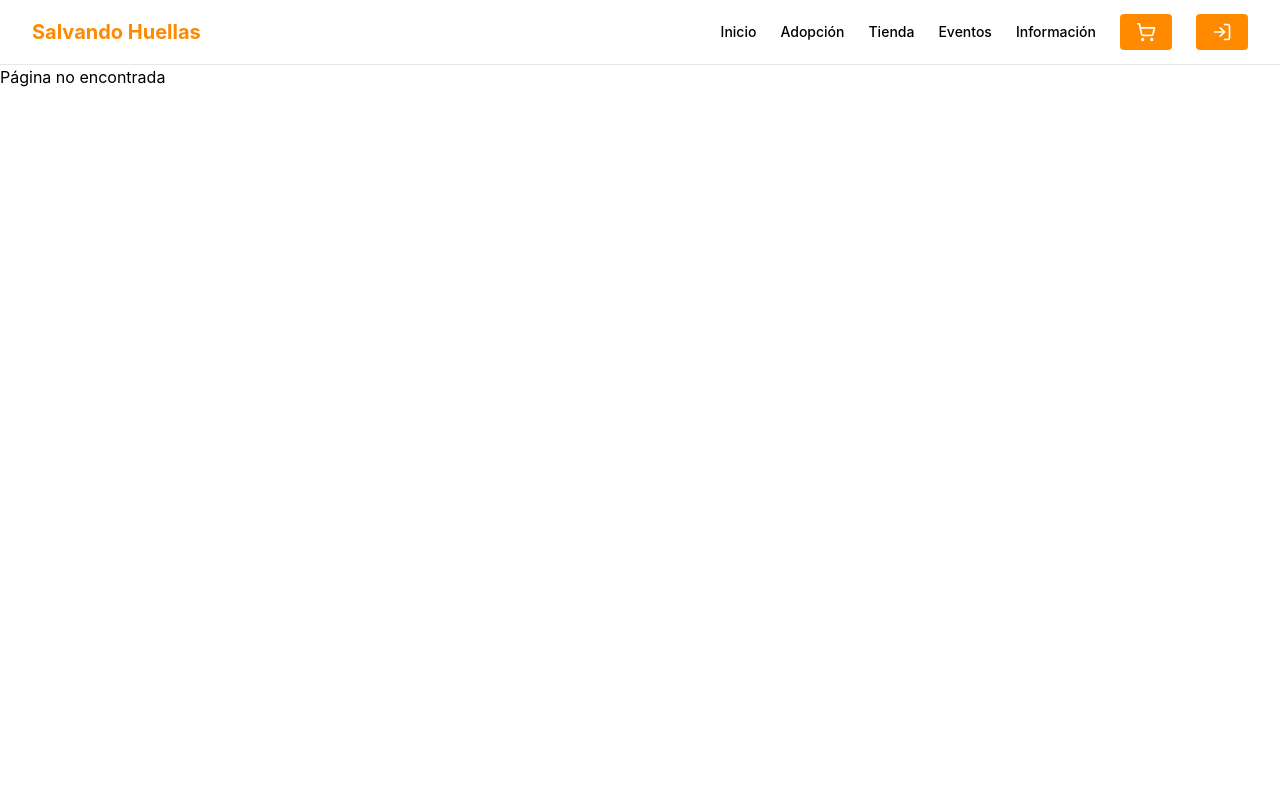
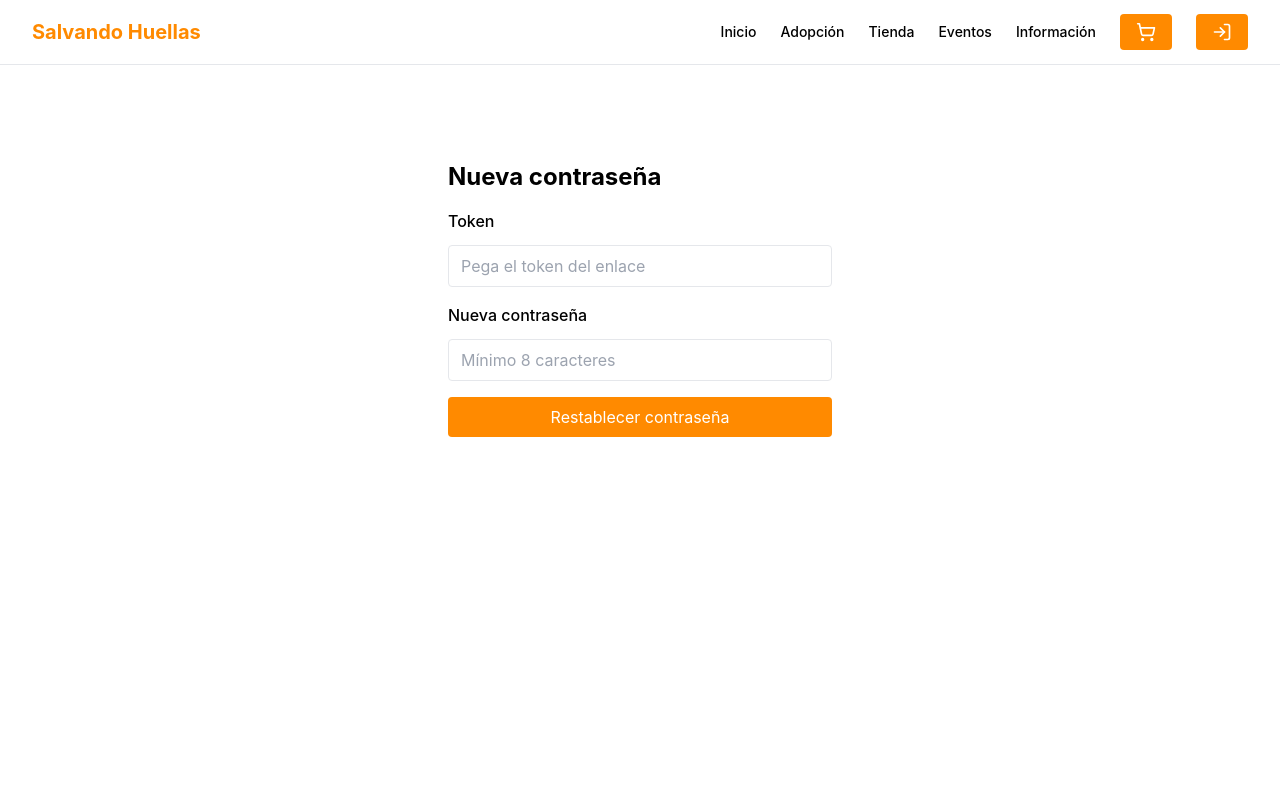
Before and after one commit to AnaGiachini/WebSalvandoHuellas, a React (Create React App) app in the folder frontend/: page /auth/reset in a window 1280 px wide. Shown: the top 800 px of the page. Built offline with nearby package versions, Linux system fonts and the light colour scheme; no server answers.

Commit message:
Feat:UC02 Iniciar Sesion y recuperar contraseña

```diff
--- a/frontend/src/App.js
+++ b/frontend/src/App.js
@@ -20,6 +20,9 @@ import AdminEvents from "./components/admin/AdminEvents";
 import Donaciones from "./pages/donations/Donaciones";
 import AdminAdoptions from "./components/admin/AdminAdoptions";
 import Profile from "./pages/Profile";
+import SocialCallback from "./pages/auth/SocialCallback";
+import ForgotPassword from "./pages/auth/ForgotPassword";
+import ResetPassword from "./pages/auth/ResetPassword";
 
 function App() {
   return (
@@ -38,6 +41,9 @@ function App() {
           <Route path="/registro" element={<RegisterPage />} />
           <Route path="/donaciones" element={<Donaciones />} />
           <Route path="/perfil" element={<Profile />} />
+          <Route path="/auth/callback" element={<SocialCallback />} />
+          <Route path="/auth/forgot" element={<ForgotPassword />} />
+          <Route path="/auth/reset" element={<ResetPassword />} />
 
           {/* Rutas Admin */}
           <Route path="/admin" element={<Admin />} />
--- a/frontend/src/components/auth/LoginForm.jsx
+++ b/frontend/src/components/auth/LoginForm.jsx
@@ -60,6 +60,7 @@ export default function LoginForm() {
             variant="link"
             className="p-0 h-auto text-xs text-primary"
             type="button"
+            onClick={() => navigate('/auth/forgot')}
           >
             ¿Olvidaste tu contraseña?
           </Button>
--- a/frontend/src/components/auth/SocialLogin.jsx
+++ b/frontend/src/components/auth/SocialLogin.jsx
@@ -1,23 +1,23 @@
 import { useState } from "react";
-import { useNavigate } from "react-router-dom";
+//import { useNavigate } from "react-router-dom";
 import { Button } from "../ui/button";
 import { useToast } from "../../hooks/useToast";
 import { Facebook } from "lucide-react";
 
-const API_URL = process.env.REACT_APP_API_URL || "http://localhost:4000/api/v1";
-const API_BASE = API_URL.replace(/\/api\/v1$/, "");
+// URL base del backend (sin /api), configurable por .env
+const BACK_URL = process.env.REACT_APP_BACK_URL || "http://localhost:4000";
 
 export default function SocialLogin() {
   const [isLoading, setIsLoading] = useState(null);
-  const navigate = useNavigate();
+  //const navigate = useNavigate();
   const { toast } = useToast();
 
   const go = (provider) => {
     setIsLoading(provider);
     try {
       const target = provider === "Google"
-        ? `${API_BASE}/api/v1/auth/google`
-        : `${API_BASE}/api/v1/auth/facebook`;
+        ? `${BACK_URL}/api/v1/auth/google`
+        : `${BACK_URL}/api/v1/auth/facebook`;
       window.location.href = target;
     } catch (err) {
       setIsLoading(null);
--- a/frontend/src/pages/Login.jsx
+++ b/frontend/src/pages/Login.jsx
@@ -10,6 +10,7 @@ import {
 import { Separator } from "../components/ui/separator";
 import LoginForm from "../components/auth/LoginForm";
 import GuestLogin from "../components/auth/GuestLogin";
+import SocialLogin from "../components/auth/SocialLogin";
 
 export default function LoginPage() {
   return (
@@ -21,7 +22,7 @@ export default function LoginPage() {
               Iniciar Sesión
             </CardTitle>
             <CardDescription>
-              Ingresa con tu email y contraseña
+              Ingresa con tu email y contraseña o utiliza tus redes sociales
             </CardDescription>
           </CardHeader>
 
@@ -39,6 +40,18 @@ export default function LoginPage() {
               </div>
             </div>
 
+            <SocialLogin />
+
+            <div className="relative my-6">
+              <div className="absolute inset-0 flex items-center">
+                <Separator className="w-full" />
+              </div>
+              <div className="relative flex justify-center text-xs uppercase">
+                <span className="bg-background px-2 text-muted-foreground">
+                  O
+                </span>
+              </div>
+            </div>
             <GuestLogin />
           </CardContent>
 
--- /dev/null
+++ b/frontend/src/pages/auth/ForgotPassword.jsx
@@ -0,0 +1,62 @@
+import { useState } from "react";
+import { useToast } from "../../hooks/useToast";
+import { Input } from "../../components/ui/input";
+import { Label } from "../../components/ui/label";
+import { Button } from "../../components/ui/button";
+import authService from "../../services/authService";
+
+export default function ForgotPassword() {
+  const { toast } = useToast();
+  const [email, setEmail] = useState("");
+  const [isLoading, setIsLoading] = useState(false);
+  const [devLink, setDevLink] = useState(null);
+
+  const onSubmit = async (e) => {
+    e.preventDefault();
+    setIsLoading(true);
+    try {
+      const { message, resetLink } = await authService.forgotPassword(email.trim().toLowerCase());
+      toast({ title: "Listo", description: message });
+      if (resetLink) setDevLink(resetLink);
+    } catch (err) {
+      const description = err?.response?.data?.message || "Ocurrió un error.";
+      toast({ title: "Error", description });
+    } finally {
+      setIsLoading(false);
+    }
+  };
+
+  return (
+    <div className="container py-12 md:py-24 max-w-md">
+      <h1 className="text-2xl font-bold mb-4">Restablecer contraseña</h1>
+      <p className="text-sm text-muted-foreground mb-6">
+        Ingresa tu correo y te enviaremos un enlace para restablecer tu contraseña.
+      </p>
+      <form onSubmit={onSubmit} className="space-y-4">
+        <div className="space-y-2">
+          <Label htmlFor="email">Correo electrónico</Label>
+          <Input
+            id="email"
+            type="email"
+            placeholder="tu@ejemplo.com"
+            value={email}
+            onChange={(e) => setEmail(e.target.value)}
+            required
+          />
+        </div>
+        <Button type="submit" className="w-full" disabled={isLoading}>
+          {isLoading ? "Enviando..." : "Enviar enlace"}
+        </Button>
+      </form>
+
+      {devLink && (
+        <div className="mt-6 p-3 rounded border text-sm">
+          <div className="font-medium mb-1">Enlace de reseteo (solo dev):</div>
+          <a className="text-primary underline break-all" href={devLink}>
+            {devLink}
+          </a>
+        </div>
+      )}
+    </div>
+  );
+}
--- /dev/null
+++ b/frontend/src/pages/auth/ResetPassword.jsx
@@ -0,0 +1,79 @@
+import { useEffect, useState } from "react";
+import { useLocation, useNavigate } from "react-router-dom";
+import { useToast } from "../../hooks/useToast";
+import { Input } from "../../components/ui/input";
+import { Label } from "../../components/ui/label";
+import { Button } from "../../components/ui/button";
+import authService from "../../services/authService";
+
+export default function ResetPassword() {
+  const location = useLocation();
+  const navigate = useNavigate();
+  const { toast } = useToast();
+  const [token, setToken] = useState("");
+  const [pass, setPass] = useState("");
+  const [isLoading, setIsLoading] = useState(false);
+
+  useEffect(() => {
+    const params = new URLSearchParams(location.search);
+    const t = params.get("token");
+    if (t) setToken(t);
+  }, [location.search]);
+
+  const onSubmit = async (e) => {
+    e.preventDefault();
+    if (!token) {
+      toast({ title: "Token faltante", description: "Abre el enlace recibido o pega el token." });
+      return;
+    }
+    if (pass.length < 8) {
+      toast({ title: "Contraseña insegura", description: "Mínimo 8 caracteres." });
+      return;
+    }
+    setIsLoading(true);
+    try {
+      await authService.resetPassword({ token, nuevaContrasena: pass });
+      toast({ title: "Actualizada", description: "Tu contraseña fue restablecida." });
+      navigate("/login");
+    } catch (err) {
+      const description = err?.response?.data?.message || "Error al restablecer.";
+      toast({ title: "Error", description });
+    } finally {
+      setIsLoading(false);
+    }
+  };
+
+  return (
+    <div className="container py-12 md:py-24 max-w-md">
+      <h1 className="text-2xl font-bold mb-4">Nueva contraseña</h1>
+      <form onSubmit={onSubmit} className="space-y-4">
+        {!token && (
+          <div className="space-y-2">
+            <Label htmlFor="token">Token</Label>
+            <Input
+              id="token"
+              placeholder="Pega el token del enlace"
+              value={token}
+              onChange={(e) => setToken(e.target.value)}
+              required
+            />
+          </div>
+        )}
+        <div className="space-y-2">
+          <Label htmlFor="password">Nueva contraseña</Label>
+          <Input
+            id="password"
+            type="password"
+            placeholder="Mínimo 8 caracteres"
+            value={pass}
+            onChange={(e) => setPass(e.target.value)}
+            required
+          />
+        </div>
+        <Button type="submit" className="w-full" disabled={isLoading}>
+          {isLoading ? "Guardando..." : "Restablecer contraseña"}
+        </Button>
+      </form>
+    </div>
+  );
+}
--- a/frontend/src/pages/auth/SocialCallback.jsx
+++ b/frontend/src/pages/auth/SocialCallback.jsx
@@ -1,6 +1,16 @@
 import { useEffect } from "react";
 import { useNavigate, useLocation } from "react-router-dom";
 import { useToast } from "../../hooks/useToast";
+
+function decodeJwt(token) {
+  try {
+    const payload = token.split(".")[1];
+    const json = atob(payload.replace(/-/g, "+").replace(/_/g, "/"));
+    return JSON.parse(json);
+  } catch (_e) {
+    return null;
+  }
+}
 
 export default function SocialCallback() {
   const navigate = useNavigate();
@@ -16,6 +26,19 @@ export default function SocialCallback() {
       return;
     }
     localStorage.setItem("authToken", token);
+
+    // Decodificar para persistir un user mínimo (coincide con AuthProvider)
+    const decoded = decodeJwt(token);
+    if (decoded) {
+      const user = {
+        name: decoded.name || decoded.nombre || null,
+        apellido: decoded.apellido || null,
+        email: decoded.email || decoded.correo || null,
+        rol: decoded.rol || decoded.role || null,
+      };
+      localStorage.setItem("user", JSON.stringify(user));
+    }
+
     toast({ title: "Inicio de sesión exitoso", description: "Has iniciado sesión con tu cuenta social." });
     navigate("/");
   }, [location.search, navigate, toast]);
--- a/frontend/src/services/api.js
+++ b/frontend/src/services/api.js
@@ -3,7 +3,7 @@ import axios from 'axios';
 
 // Crear instancia de axios con configuración base
 const api = axios.create({
-  baseURL: process.env.REACT_APP_API_URL,
+  baseURL: process.env.REACT_APP_API_URL || 'http://localhost:4000/api/v1',
   headers: {
     'Content-Type': 'application/json',
   },
--- a/frontend/src/services/authService.js
+++ b/frontend/src/services/authService.js
@@ -31,6 +31,16 @@ export const authService = {
   async me() {
     const { data } = await api.get(`${base}/me`);
     return data;
+  },
+
+  async forgotPassword(email) {
+    const { data } = await api.post(`${base}/forgot-password`, { email });
+    return data; // { message, resetLink? }
+  },
+
+  async resetPassword({ token, nuevaContrasena }) {
+    const { data } = await api.post(`${base}/reset-password`, { token, nuevaContrasena });
+    return data; // { message }
   }
 };
 
```
